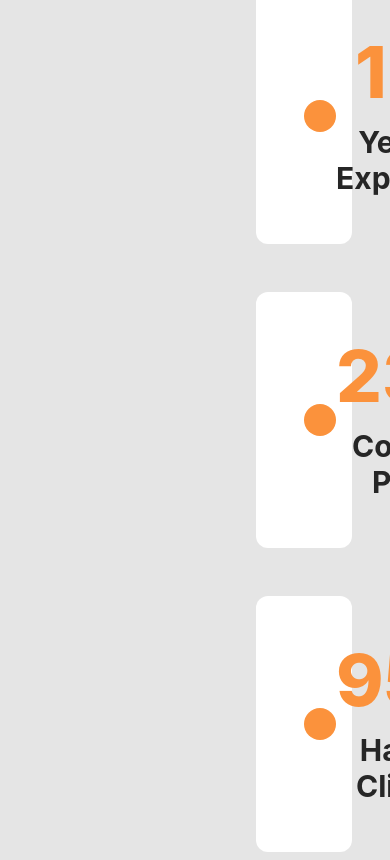
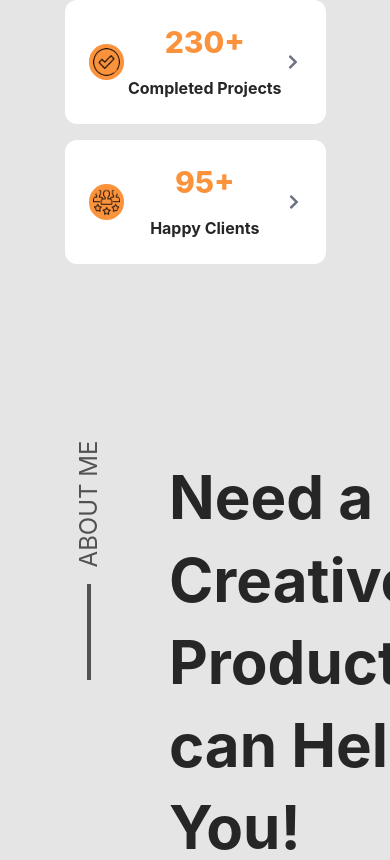
Before and after one commit to Naghmeh-Kheirkhahi/John-Doe, a React (Create React App) app: page / in a window 390 px wide. Shown: the part 1184-2044 px from the top of the page. Built offline with nearby package versions, Linux system fonts and the light colour scheme.

Commit message:
made the Introduction responsive

```diff
--- a/src/Introduction/Introduction.js
+++ b/src/Introduction/Introduction.js
@@ -11,26 +11,23 @@ const data = [
     { icon: introIcon3, count: "95+", company: "Happy Clients" },
 ];
 
-
-
 function Introduction() {
-
     const { theme } = useContext(ThemeContext);
 
     return (
-        <div className="mx-auto py-8 px-64 mt-64">
-            <div className="grid grid-cols-1 md:grid-cols-3 gap-12">
+        <div className="w-5/6 mx-auto mt-40 xl:mt-56 2xl:mt-64">
+            <div className="md:flex md:gap-4 xl:gap-8 2xl:gap-12">
                 {data.map((item, index) => (
                     <div
                         key={index}
-                        className={`rounded-xl p-12 flex items-center justify-between hover:transform hover:-translate-y-2 transition duration-300 cursor-pointer ${theme === "light" ? "bg-white" : "bg-neutral-800 "}`}
+                        className={`mx-8 sm:mx-16 my-4 md:m-0 flex-1 rounded-xl p-6 md:p-4 lg:p-6 xl:p-8 2xl:p-12 flex items-center justify-between hover:transform hover:-translate-y-2 transition duration-300 cursor-pointer ${theme === "light" ? "bg-white" : "bg-neutral-800"}`}
                     >
-                        <img src={item.icon} alt="Sample" className="w-30 rounded-full bg-orange-400 p-4" />
+                        <img src={item.icon} alt="Sample" className="w-1/6 md:w-1/4 rounded-full bg-orange-400 p-1 sm:p-2 md:p-1 xl:p-2 2xl:p-4" />
                         <div className="text-center">
-                            <p className="text-7xl font-extrabold text-orange-400 mb-4">{item.count}</p>
-                            <p className={`text-3xl font-bold mt-4 ${theme === 'light' ? 'text-neutral-800' : 'text-white'}`}>{item.company}</p>
+                            <p className="text-3xl sm:text-5xl md:text-2xl lg:text-3xl xl:text-5xl 2xl:text-7xl font-extrabold text-orange-400 mb-4">{item.count}</p>
+                            <p className={`text-md sm:text-lg md:text-sm lg:text-md xl:text-xl 2xl:text-3xl font-bold mt-4 ${theme === 'light' ? 'text-neutral-800' : 'text-white'}`}>{item.company}</p>
                         </div>
-                        <FaChevronRight className={`text-2xl ${theme === 'light' ? 'text-gray-500' : 'text-gray-400'}`} />
+                        <FaChevronRight className={`text-md sm:text-lg md:text-md lg:text-lg xl:text-xl 2xl:text-2xl ${theme === 'light' ? 'text-gray-500' : 'text-gray-400'}`} />
                     </div>
                 ))}
             </div>
--- a/src/NavbarItems/About.js
+++ b/src/NavbarItems/About.js
@@ -7,7 +7,7 @@ function About() {
     const { theme } = useContext(ThemeContext);
 
     return (
-        <div className="mt-64 p-8" id="about">
+        <div className="w-5/6 mx-auto mt-40 xl:mt-56 2xl:mt-64" id="about">
             <div className="mx-64 flex flex-col md:flex-row items-center">
                 <div className="md:w-1/2">
                     <img src={johnDoeImg} alt="John Doe" className="w-full h-auto" />
```
